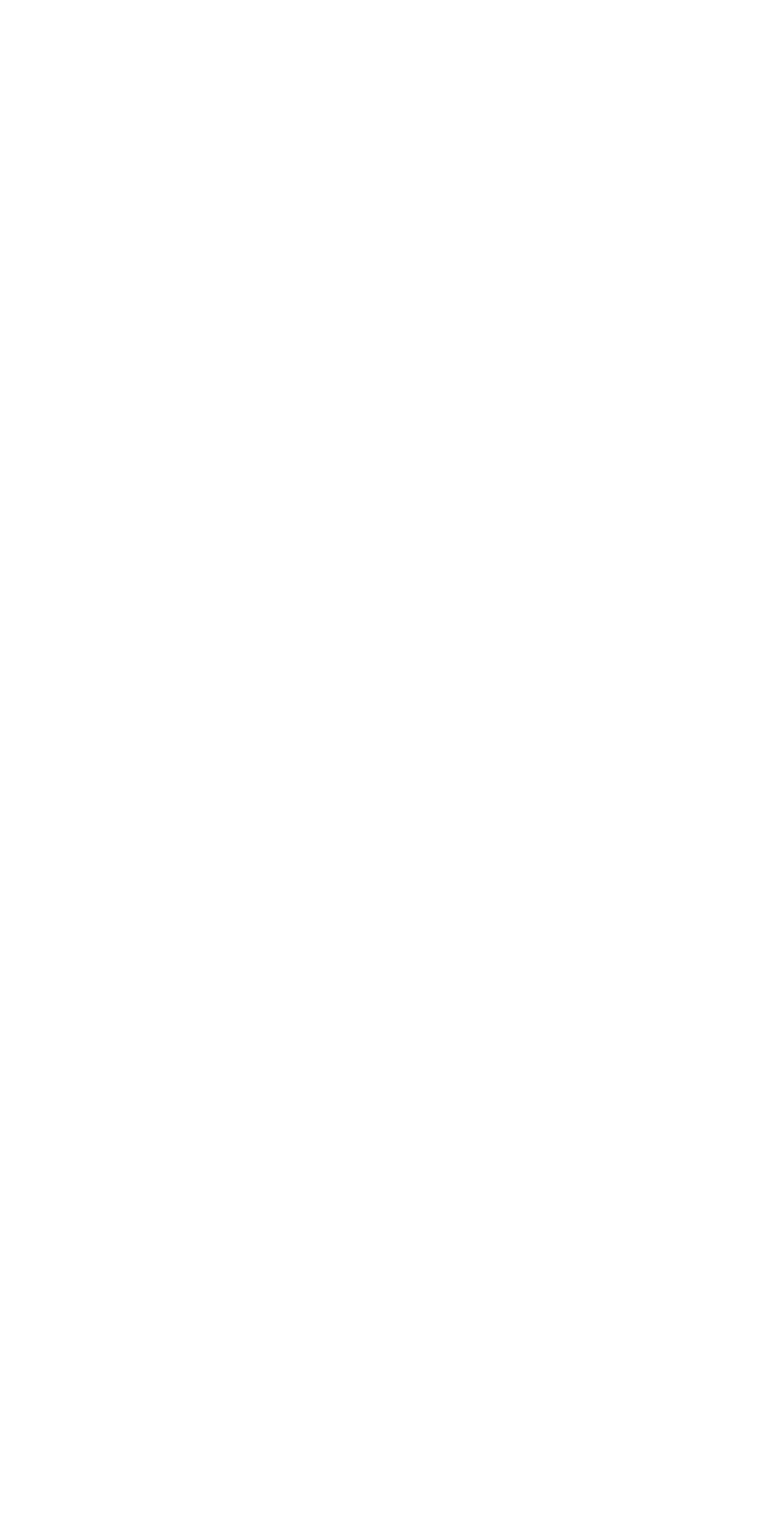
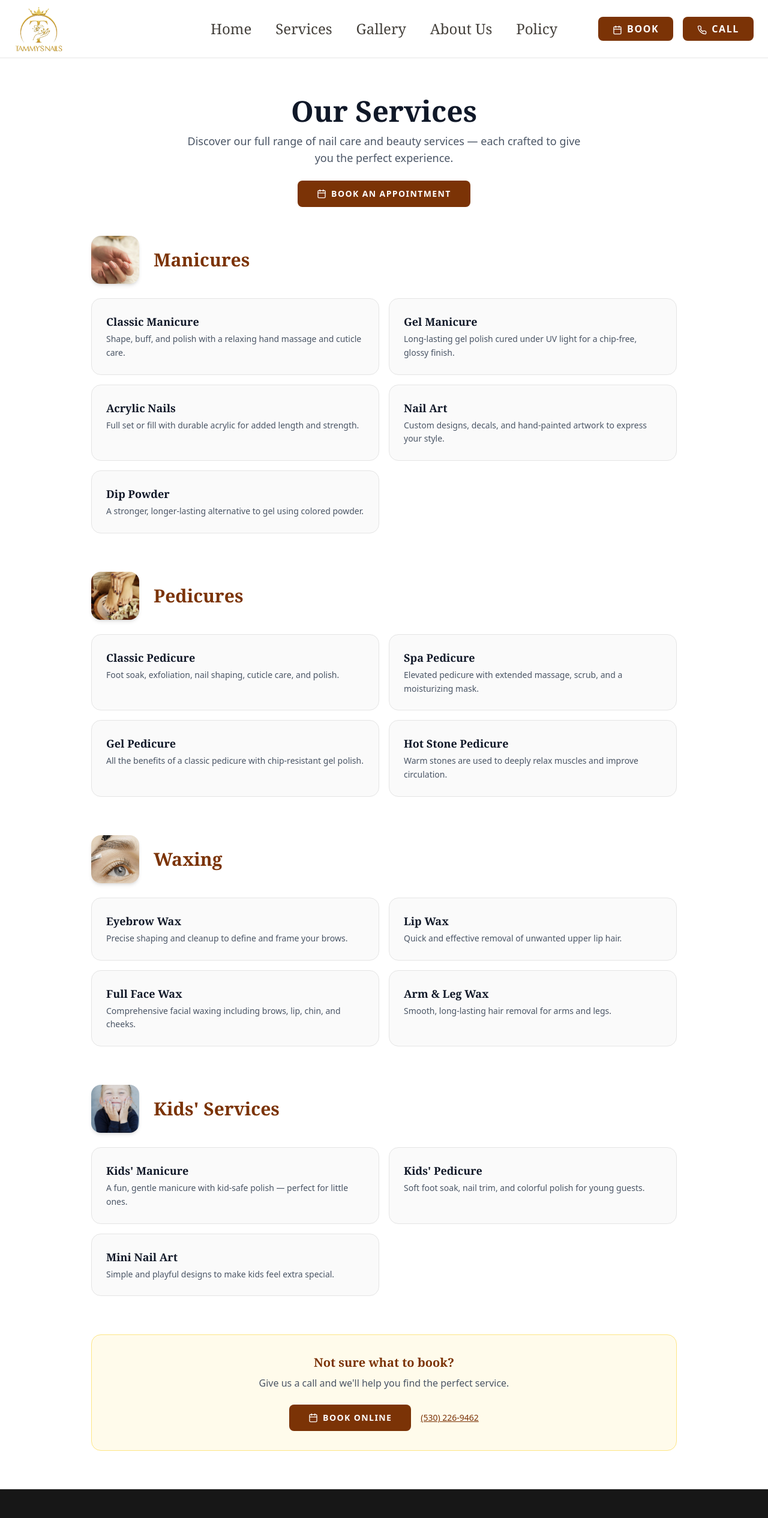
Before and after one commit to huupdo/tammysnails-cloudflare, a React (Vite) app: page /services in a window 1280 px wide. Before the commit this address had no page. Shown: the top 2530 px of the page at 60% size. Before the commit the page ends 800 px from the top, so only its background shows below. Built offline with nearby package versions, Linux system fonts and the light colour scheme; grey boxes are pictures that could not be loaded.

Commit message:
Added services page

```diff
--- a/src/react-app/App.tsx
+++ b/src/react-app/App.tsx
@@ -14,6 +14,7 @@ import { RxHamburgerMenu, RxCross1 } from "react-icons/rx";
 import { FiPhone, FiMapPin, FiClock, FiMail, FiCalendar } from "react-icons/fi";
 import { GrInstagram, GrFacebookOption, GrGoogle } from "react-icons/gr";
 import PolicyPage from "./policy";
+import ServicesPage from "./services";
 
 // Reusable Service Card Component
 interface ServiceCardProps {
@@ -89,7 +90,7 @@ function Navbar() {
             </button>
             <button
               className="btn rounded-lg px-3 py-2 font-serif text-2xl font-medium text-stone-700 transition-colors hover:bg-amber-50 hover:text-amber-900 dark:text-stone-300 dark:hover:bg-amber-900/20 dark:hover:text-amber-400"
-              onClick={() => scrollTo("services")}
+              onClick={() => { setIsMenuOpen(false); navigate("/services"); }}
             >
               Services
             </button>
@@ -158,7 +159,7 @@ function Navbar() {
             </button>
             <button
               className="font-serif text-xl font-medium text-stone-700 transition-colors hover:text-amber-900 dark:text-stone-300 dark:hover:text-amber-400"
-              onClick={() => scrollTo("services")}
+              onClick={() => { setIsMenuOpen(false); navigate("/services"); }}
             >
               Services
             </button>
@@ -752,6 +753,7 @@ function App() {
     <Routes>
       <Route element={<Layout />}>
         <Route path="/" element={<MainPage />} />
+        <Route path="/services" element={<ServicesPage />} />
         <Route path="/policy" element={<PolicyPage />} />
       </Route>
     </Routes>
--- /dev/null
+++ b/src/react-app/services.tsx
@@ -0,0 +1,222 @@
+import { FiCalendar } from "react-icons/fi";
+
+interface ServiceItem {
+  name: string;
+  description: string;
+  price?: string;
+}
+
+interface ServiceCategory {
+  title: string;
+  image: string;
+  items: ServiceItem[];
+}
+
+const categories: ServiceCategory[] = [
+  {
+    title: "Manicures",
+    image: "/photos/nail 1.webp",
+    items: [
+      {
+        name: "Classic Manicure",
+        description:
+          "Shape, buff, and polish with a relaxing hand massage and cuticle care.",
+      },
+      {
+        name: "Gel Manicure",
+        description:
+          "Long-lasting gel polish cured under UV light for a chip-free, glossy finish.",
+      },
+      {
+        name: "Acrylic Nails",
+        description:
+          "Full set or fill with durable acrylic for added length and strength.",
+      },
+      {
+        name: "Nail Art",
+        description:
+          "Custom designs, decals, and hand-painted artwork to express your style.",
+      },
+      {
+        name: "Dip Powder",
+        description:
+          "A stronger, longer-lasting alternative to gel using colored powder.",
+      },
+    ],
+  },
+  {
+    title: "Pedicures",
+    image: "/photos/pedicure.webp",
+    items: [
+      {
+        name: "Classic Pedicure",
+        description:
+          "Foot soak, exfoliation, nail shaping, cuticle care, and polish.",
+      },
+      {
+        name: "Spa Pedicure",
+        description:
+          "Elevated pedicure with extended massage, scrub, and a moisturizing mask.",
+      },
+      {
+        name: "Gel Pedicure",
+        description:
+          "All the benefits of a classic pedicure with chip-resistant gel polish.",
+      },
+      {
+        name: "Hot Stone Pedicure",
+        description:
+          "Warm stones are used to deeply relax muscles and improve circulation.",
+      },
+    ],
+  },
+  {
+    title: "Waxing",
+    image: "/photos/eyebrow.webp",
+    items: [
+      {
+        name: "Eyebrow Wax",
+        description:
+          "Precise shaping and cleanup to define and frame your brows.",
+      },
+      {
+        name: "Lip Wax",
+        description: "Quick and effective removal of unwanted upper lip hair.",
+      },
+      {
+        name: "Full Face Wax",
+        description:
+          "Comprehensive facial waxing including brows, lip, chin, and cheeks.",
+      },
+      {
+        name: "Arm & Leg Wax",
+        description:
+          "Smooth, long-lasting hair removal for arms and legs.",
+      },
+    ],
+  },
+  {
+    title: "Kids' Services",
+    image: "/photos/kids nails.webp",
+    items: [
+      {
+        name: "Kids' Manicure",
+        description:
+          "A fun, gentle manicure with kid-safe polish — perfect for little ones.",
+      },
+      {
+        name: "Kids' Pedicure",
+        description:
+          "Soft foot soak, nail trim, and colorful polish for young guests.",
+      },
+      {
+        name: "Mini Nail Art",
+        description:
+          "Simple and playful designs to make kids feel extra special.",
+      },
+    ],
+  },
+];
+
+const ServicesPage = () => {
+  return (
+    <div className="min-h-screen bg-white text-gray-800 antialiased dark:bg-neutral-950 dark:text-neutral-100">
+      <main className="mx-auto max-w-5xl px-6 py-16">
+        {/* Header */}
+        <div className="mb-12 text-center">
+          <h1 className="mb-3 font-serif text-4xl font-semibold text-gray-900 md:text-5xl dark:text-neutral-100">
+            Our Services
+          </h1>
+          <p className="mx-auto max-w-2xl text-lg text-gray-600 dark:text-neutral-400">
+            Discover our full range of nail care and beauty services — each
+            crafted to give you the perfect experience.
+          </p>
+          <div className="mt-6">
+            <a
+              href="https://booking.gocheckin.net/v2/19988?social=website"
+              target="_blank"
+              rel="noopener noreferrer"
+              className="inline-flex items-center gap-2 rounded-lg bg-amber-900 px-8 py-3 text-sm font-bold tracking-widest text-white uppercase transition hover:bg-amber-800 dark:bg-amber-800 dark:hover:bg-amber-700"
+            >
+              <FiCalendar size={16} />
+              Book an Appointment
+            </a>
+          </div>
+        </div>
+
+        <div className="space-y-16">
+          {categories.map((category) => (
+            <section key={category.title}>
+              {/* Category Header */}
+              <div className="mb-6 flex items-center gap-6">
+                <img
+                  src={category.image}
+                  alt={category.title}
+                  className="h-20 w-20 rounded-2xl object-cover shadow-md"
+                />
+                <h2 className="font-serif text-3xl font-semibold text-amber-900 dark:text-amber-400">
+                  {category.title}
+                </h2>
+              </div>
+
+              {/* Service Items */}
+              <div className="grid grid-cols-1 gap-4 sm:grid-cols-2">
+                {category.items.map((item) => (
+                  <div
+                    key={item.name}
+                    className="rounded-2xl border border-neutral-200 bg-neutral-50 p-6 dark:border-neutral-800 dark:bg-neutral-900/50"
+                  >
+                    <div className="flex items-start justify-between gap-4">
+                      <div>
+                        <h3 className="mb-1 font-serif text-lg font-semibold text-gray-900 dark:text-neutral-100">
+                          {item.name}
+                        </h3>
+                        <p className="text-sm leading-relaxed text-gray-600 dark:text-neutral-400">
+                          {item.description}
+                        </p>
+                      </div>
+                      {item.price && (
+                        <span className="shrink-0 text-sm font-semibold text-amber-800 dark:text-amber-400">
+                          {item.price}
+                        </span>
+                      )}
+                    </div>
+                  </div>
+                ))}
+              </div>
+            </section>
+          ))}
+        </div>
+
+        {/* Bottom CTA */}
+        <div className="mt-16 rounded-2xl border border-amber-200 bg-amber-50 p-8 text-center dark:border-amber-900/40 dark:bg-amber-900/10">
+          <p className="mb-2 font-serif text-xl font-semibold text-amber-900 dark:text-amber-400">
+            Not sure what to book?
+          </p>
+          <p className="mb-6 text-gray-600 dark:text-neutral-400">
+            Give us a call and we'll help you find the perfect service.
+          </p>
+          <div className="flex flex-col items-center justify-center gap-4 sm:flex-row">
+            <a
+              href="https://booking.gocheckin.net/v2/19988?social=website"
+              target="_blank"
+              rel="noopener noreferrer"
+              className="inline-flex items-center gap-2 rounded-lg bg-amber-900 px-8 py-3 text-sm font-bold tracking-widest text-white uppercase transition hover:bg-amber-800 dark:bg-amber-800 dark:hover:bg-amber-700"
+            >
+              <FiCalendar size={16} />
+              Book Online
+            </a>
+            <a
+              href="tel:+15302269462"
+              className="text-sm font-medium text-amber-900 underline hover:text-amber-700 dark:text-amber-400 dark:hover:text-amber-300"
+            >
+              (530) 226-9462
+            </a>
+          </div>
+        </div>
+      </main>
+    </div>
+  );
+};
+
+export default ServicesPage;
```
